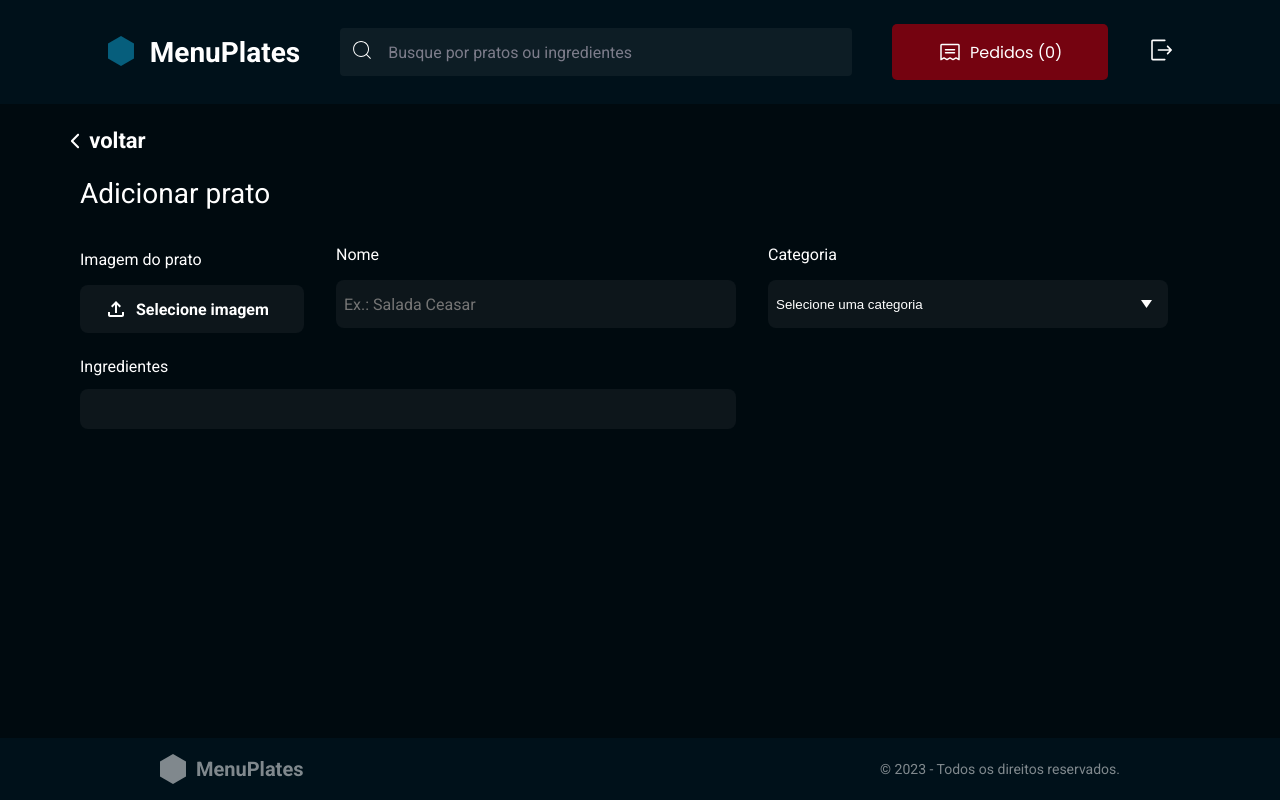
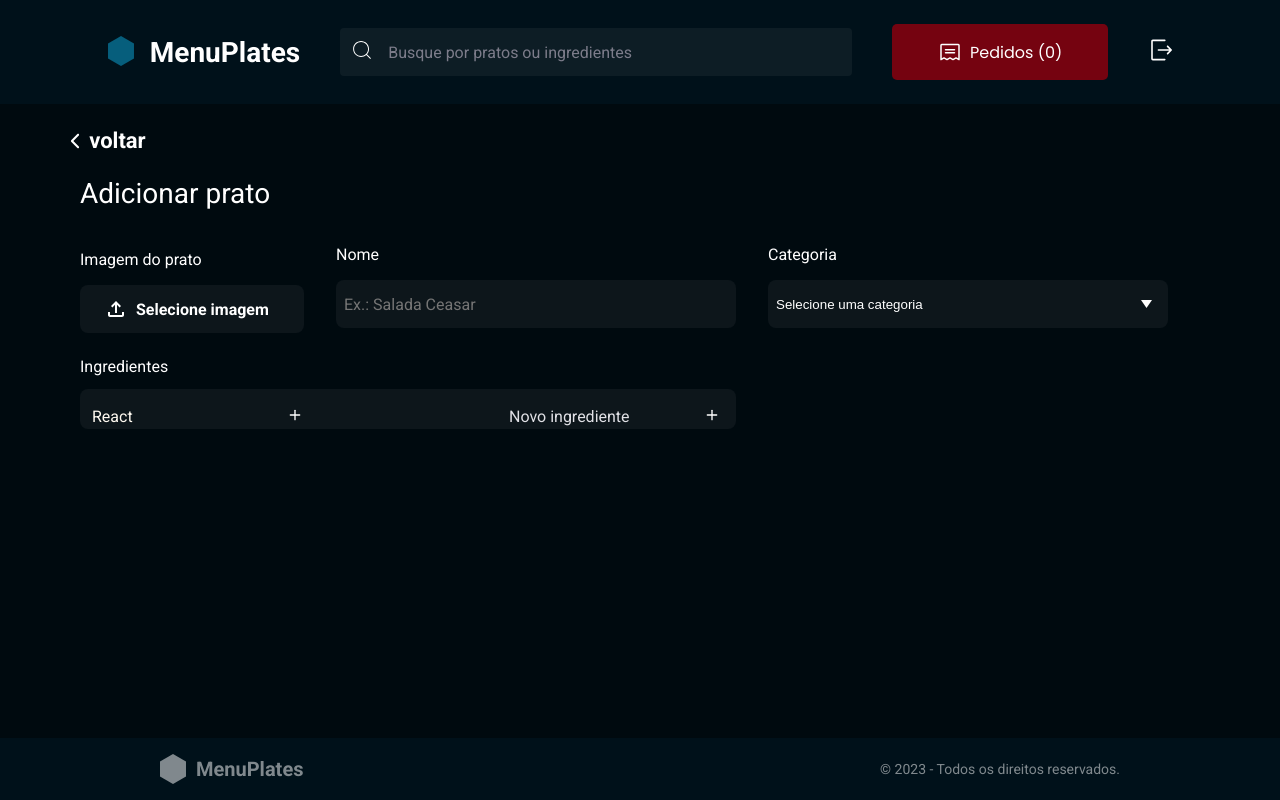
Before and after one commit to iuryescano/MenuPlates, a React (Vite) app: page / in a window 1280 px wide. Built offline with nearby package versions, Linux system fonts and the light colour scheme.

Commit message:
:sparkles: feat: Adding PlateItem in project

```diff
--- /dev/null
+++ b/src/components/PlateItem/index.jsx
@@ -0,0 +1,23 @@
+import { FiPlus, FiX } from 'react-icons/fi';
+
+import { Container } from './styles';
+
+export function PlateItem({ isNew, value, onClick, ...rest}){
+  return (
+    <Container isNew={isNew} onClick={onClick} {...rest}>
+      <input
+        type='text'
+        value={value}
+        readOnly={!isNew}
+        {...rest}/>
+
+        <button
+          type='button'
+          onClick={onClick}
+          className={isNew ? 'button-add' : 'button-delete'}
+        >
+          { isNew ? <FiPlus /> : <FiX />}
+        </button>
+    </Container>
+  );
+}
--- /dev/null
+++ b/src/components/PlateItem/styles.js
@@ -0,0 +1,43 @@
+import styled from 'styled-components';
+
+export const Container = styled.div`
+  display: flex;
+  align-items: center;
+
+  background-color: ${({ theme, isNew }) => isNew ? "transparent" : theme.COLORS.BACKGROUND_900};
+  color: ${({ theme }) => theme.COLORS.GRAY_300};
+
+  border: ${({ theme, isNew }) => isNew ? `1px dashed ${theme.COLORS.BACKGROUND_300}`: "none"};
+
+  margin-bottom: 8px;
+  border-radius: 10px;
+  padding-right: 16px;
+
+  > button {
+    border: none;
+    background: none;
+  }
+
+  .button-delete {
+    color: ${({ theme }) => theme.COLORS.RED}
+  }
+
+  .button-add {
+    color: ${({ theme }) => theme.COLORS.WHITE}
+  }
+
+  > input {
+    height: 56px;
+    width: 100%;
+
+    padding: 12px;
+    color: ${({ theme }) => theme.COLORS.GRAY_200};
+    background: transparent;
+
+    border: none;
+
+    &::placeholder {
+      color: ${({ theme }) => theme.COLORS.GRAY_300};
+    }
+  }
+`;
--- a/src/pages/NewPlate/index.jsx
+++ b/src/pages/NewPlate/index.jsx
@@ -14,6 +14,7 @@
 import { IoIosArrowBack } from "react-icons/io";
 import { MdOutlineFileUpload } from "react-icons/md";
 import { Header } from "../../components/Header/";
+import { PlateItem } from "../../components/PlateItem/";
 import { Footer } from "../../components/Footer";
 
 export function NewPlate() {
@@ -67,8 +68,9 @@
           </Flex>
           <Tags>
             <p>Ingredientes</p>
-            <div>
-
+            <div className="tags">
+              <PlateItem value={"React"} isNew/>
+              <PlateItem isNew placeholder="Novo ingrediente"/>
             </div>
           </Tags>
         </Content>
--- a/src/pages/NewPlate/styles.js
+++ b/src/pages/NewPlate/styles.js
@@ -15,6 +15,12 @@
     align-items: center;
     flex-direction: column;
     flex: 1; /* Faz o conteúdo expandir para ocupar o espaço disponível */
+  }
+
+  .tags {
+    display: flex;
+    justify-content: space-between;
+    flex-wrap: wrap;
   }
 `;
 
```
